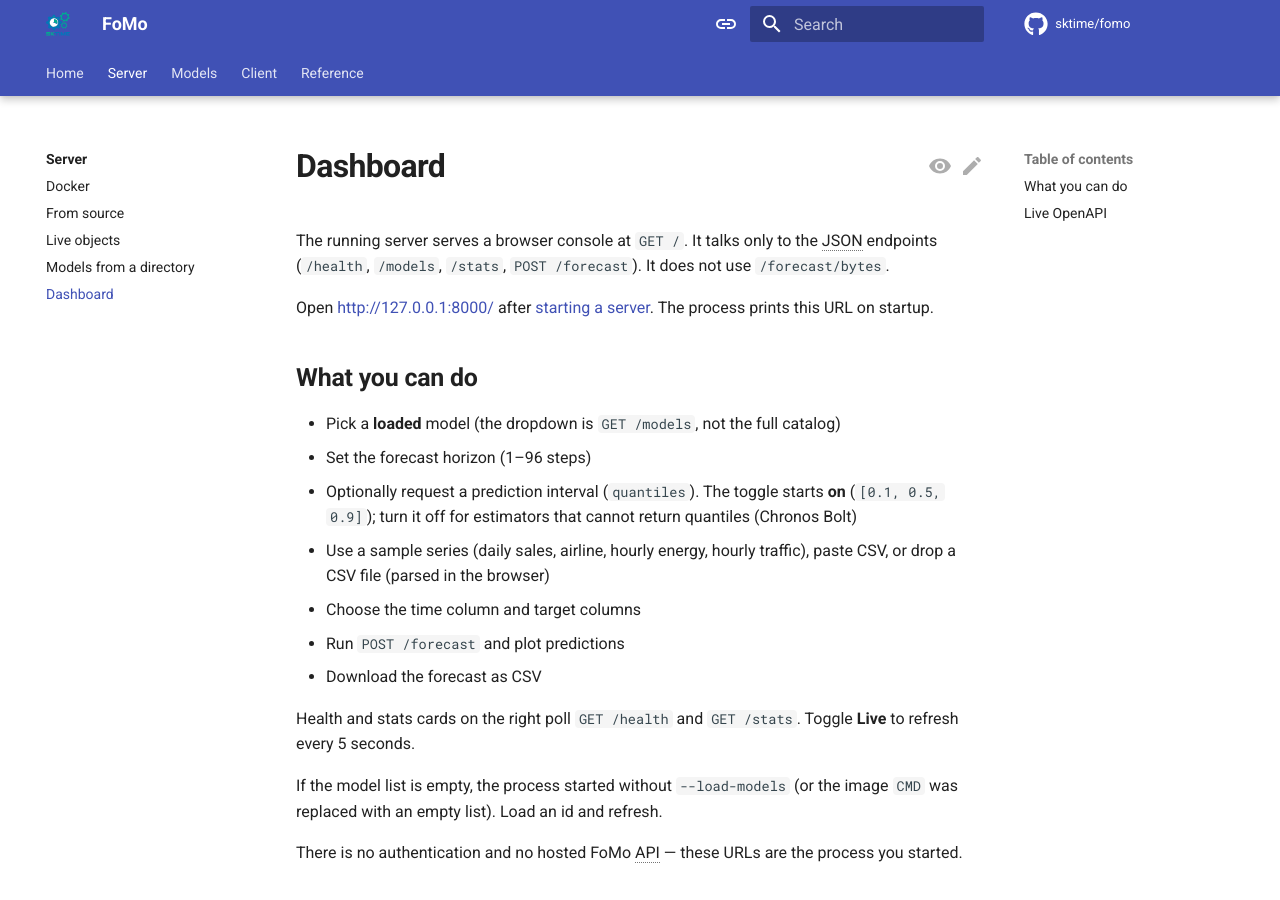
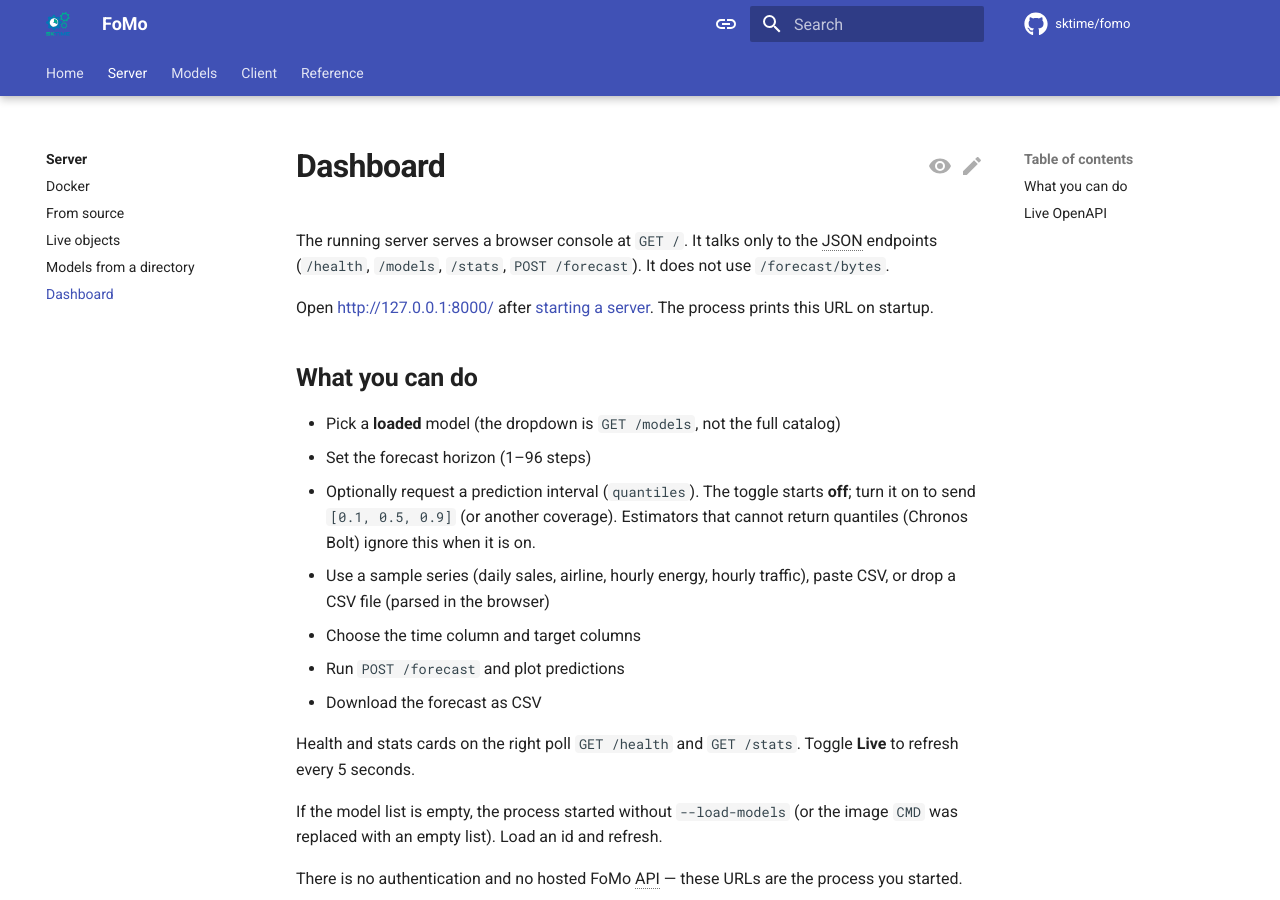
Before and after one commit to sktime/tserve, an MkDocs documentation site: the page built from docs/server/dashboard.md, in a window 1280 px wide and 900 px high. Built offline with MkDocs 1.6.1 and Material for MkDocs 9.7.7, drawn with Linux system fonts in a browser that asks for light colours; comment, search, counter and statistics services are not loaded.

Commit message:
turn off quantiles by default

```diff
--- a/docs/server/dashboard.md
+++ b/docs/server/dashboard.md
@@ -8,7 +8,7 @@
 
 - Pick a **loaded** model (the dropdown is `GET /models`, not the full catalog)
 - Set the forecast horizon (1–96 steps)
-- Optionally request a prediction interval (`quantiles`). The toggle starts **on** (`[0.1, 0.5, 0.9]`); turn it off for estimators that cannot return quantiles (Chronos Bolt)
+- Optionally request a prediction interval (`quantiles`). The toggle starts **off**; turn it on to send `[0.1, 0.5, 0.9]` (or another coverage). Estimators that cannot return quantiles (Chronos Bolt) ignore this when it is on.
 - Use a sample series (daily sales, airline, hourly energy, hourly traffic), paste CSV, or drop a CSV file (parsed in the browser)
 - Choose the time column and target columns
 - Run `POST /forecast` and plot predictions
--- a/src/fomo/server/static/app.js
+++ b/src/fomo/server/static/app.js
@@ -18,7 +18,7 @@
     time: null,
     targets: [],
     fh: 12,
-    useQuantiles: true,
+    useQuantiles: false,
     quantiles: [0.1, 0.5, 0.9],
     history: null,
     result: null,
--- a/src/fomo/server/static/index.html
+++ b/src/fomo/server/static/index.html
@@ -79,11 +79,11 @@
           <div class="field__row">
             <label class="field__label" for="quantiles-toggle">Prediction interval</label>
             <label class="switch switch--sm">
-              <input type="checkbox" id="quantiles-toggle" checked />
+              <input type="checkbox" id="quantiles-toggle" />
               <span class="switch__track"><span class="switch__thumb"></span></span>
             </label>
           </div>
-          <div class="segmented" id="coverage-group" role="group" aria-label="Interval coverage">
+          <div class="segmented is-disabled" id="coverage-group" role="group" aria-label="Interval coverage">
             <button type="button" class="segmented__item" data-q="0.25,0.5,0.75">50%</button>
             <button type="button" class="segmented__item is-active" data-q="0.1,0.5,0.9">80%</button>
             <button type="button" class="segmented__item" data-q="0.05,0.5,0.95">90%</button>
```
Also changed, not shown: 1 other file.
